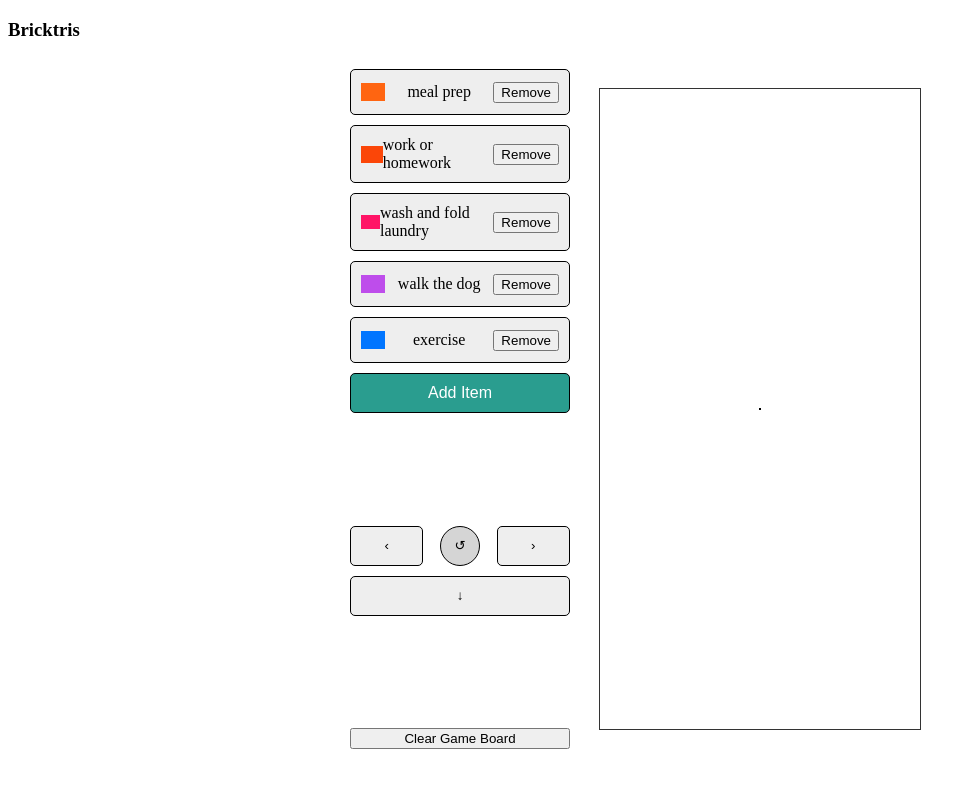
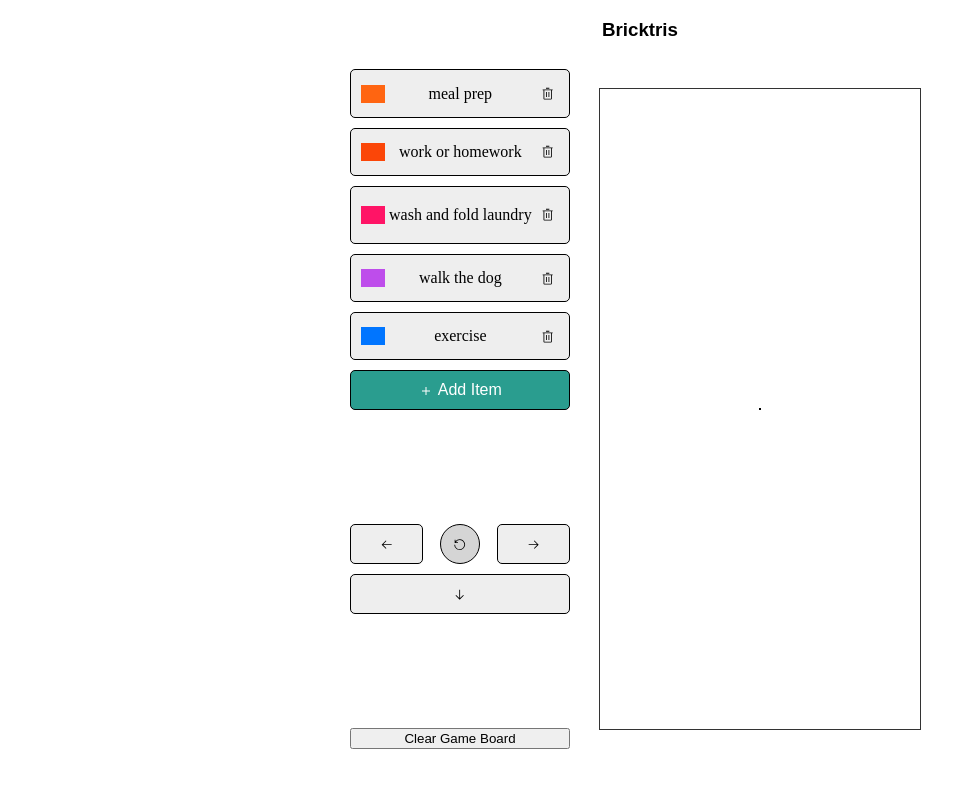
Before and after one commit to farosFreed/Bricktris, a Nuxt app: page / in a window 1280 px wide. Shown: the top 788 px of the page, without its empty margins (0-975 px from the left). Built offline with nearby package versions, Linux system fonts and the light colour scheme; grey boxes are pictures that could not be loaded.

Commit message:
feat: line clear, better icons

```diff
--- a/app.vue
+++ b/app.vue
@@ -214,23 +214,19 @@ export default {
           }
         }
       }
-
-      // TO DO LINE CLEAR LOGIC
-      /*
       // check for line clears starting from the bottom and working our way up
-      for (let row = playfield.length - 1; row >= 0; ) {
-        if (playfield[row].every((cell) => !!cell)) {
+      for (let row = this.playfield.length - 1; row >= 0; ) {
+        if (this.playfield[row].every((cell) => !!cell)) {
           // drop every row above this one
           for (let r = row; r >= 0; r--) {
-            for (let c = 0; c < playfield[r].length; c++) {
-              playfield[r][c] = playfield[r - 1][c];
+            for (let c = 0; c < this.playfield[r].length; c++) {
+              this.playfield[r][c] = this.playfield[r - 1][c];
             }
           }
         } else {
           row--;
         }
       }
-      */
       // stop animation & draw new piece as part of playfield
       cancelAnimationFrame(this.animation);
       this.drawPlayfield();
@@ -357,10 +353,9 @@ export default {
 
 <style lang="scss" scoped>
 @import "~/assets/styles/variables.scss";
-h1 {
+h3 {
   text-align: center;
   font-family: sans-serif;
-  font-size: 3rem;
 }
 .twocol {
   max-width: $max-width;
--- a/components/Bricklist.vue
+++ b/components/Bricklist.vue
@@ -10,6 +10,7 @@
         <div :class="['tetromino', item.shape]"></div>
         {{ item.name }}
         <button
+          class="removeItemBtn"
           @click="
             (e) => {
               e.stopPropagation();
@@ -17,12 +18,12 @@
             }
           "
         >
-          Remove
+          <Icon name="carbon:trash-can" />
         </button>
       </li>
     </ul>
     <button class="addItemBtn primary-btn" @click="$emit('newListItem')">
-      Add Item
+      <Icon name="carbon:add" /> Add Item
     </button>
   </div>
 </template>
@@ -59,6 +60,18 @@ ul {
   border: $button-border;
   border-radius: $border-radius;
   margin-bottom: $spacer;
+}
+.removeItemBtn {
+  border: none;
+  background: none;
+  padding: 5px 5px 6px 5px;
+  border-radius: $border-radius;
+  margin: 0;
+  cursor: pointer;
+  &:hover {
+    background: $primary-button-background;
+    color: $primary-button-color;
+  }
 }
 .tetromino {
   width: 24px;
--- a/components/MobileKeypad.vue
+++ b/components/MobileKeypad.vue
@@ -2,21 +2,27 @@
   <div class="keypad">
     <button
       class="square-button"
+      alt="move left"
       @click="$emit('handleKeyPress', keyLeftEvent)"
     >
-      &#8249;
+      <Icon name="carbon:arrow-left" />
     </button>
     <button class="circle-button" @click="$emit('handleKeyPress', keyUpEvent)">
-      &#8634;
+      <Icon name="carbon:rotate-360" />
     </button>
     <button
       class="square-button"
+      alt="rotate"
       @click="$emit('handleKeyPress', keyRightEvent)"
     >
-      &#8250;
+      <Icon name="carbon:arrow-right" />
     </button>
-    <button class="arrow-button" @click="$emit('handleKeyPress', keyDownEvent)">
-      &#8595;
+    <button
+      class="arrow-button"
+      alt="move right"
+      @click="$emit('handleKeyPress', keyDownEvent)"
+    >
+      <Icon name="carbon:arrow-down" />
     </button>
   </div>
 </template>
--- a/components/Modal.vue
+++ b/components/Modal.vue
@@ -6,13 +6,15 @@
         aria-label="close modal"
         @click="$emit('closeModal')"
       >
-        &#10006;
+        <Icon name="carbon:close-outline" />
       </button>
       <h2 v-if="title">{{ title }}</h2>
       <slot>
         <p>{{ text }}</p>
         <!-- todo add timer -->
-        <button class="primary-btn" @click="completeTask">Complete Task</button>
+        <button class="primary-btn" @click="completeTask">
+          <Icon name="carbon:checkmark" /> Complete Task
+        </button>
       </slot>
     </div>
   </div>
--- a/nuxt.config.ts
+++ b/nuxt.config.ts
@@ -4,6 +4,7 @@ export default defineNuxtConfig({
   typescript: {
     strict: true,
   },
+  modules: ["nuxt-icon"],
   css: ["~/assets/styles/main.scss"],
   vite: {
     css: {
--- a/package.json
+++ b/package.json
@@ -12,6 +12,7 @@
   "devDependencies": {
     "node-sass": "^9.0.0",
     "nuxt": "^3.9.3",
+    "nuxt-icon": "^0.6.8",
     "sass": "^1.70.0",
     "typescript": "^5.3.3",
     "vue": "^3.4.14",
```
Also changed, not shown: 1 other file (tests, documents, lock files or other folders).
